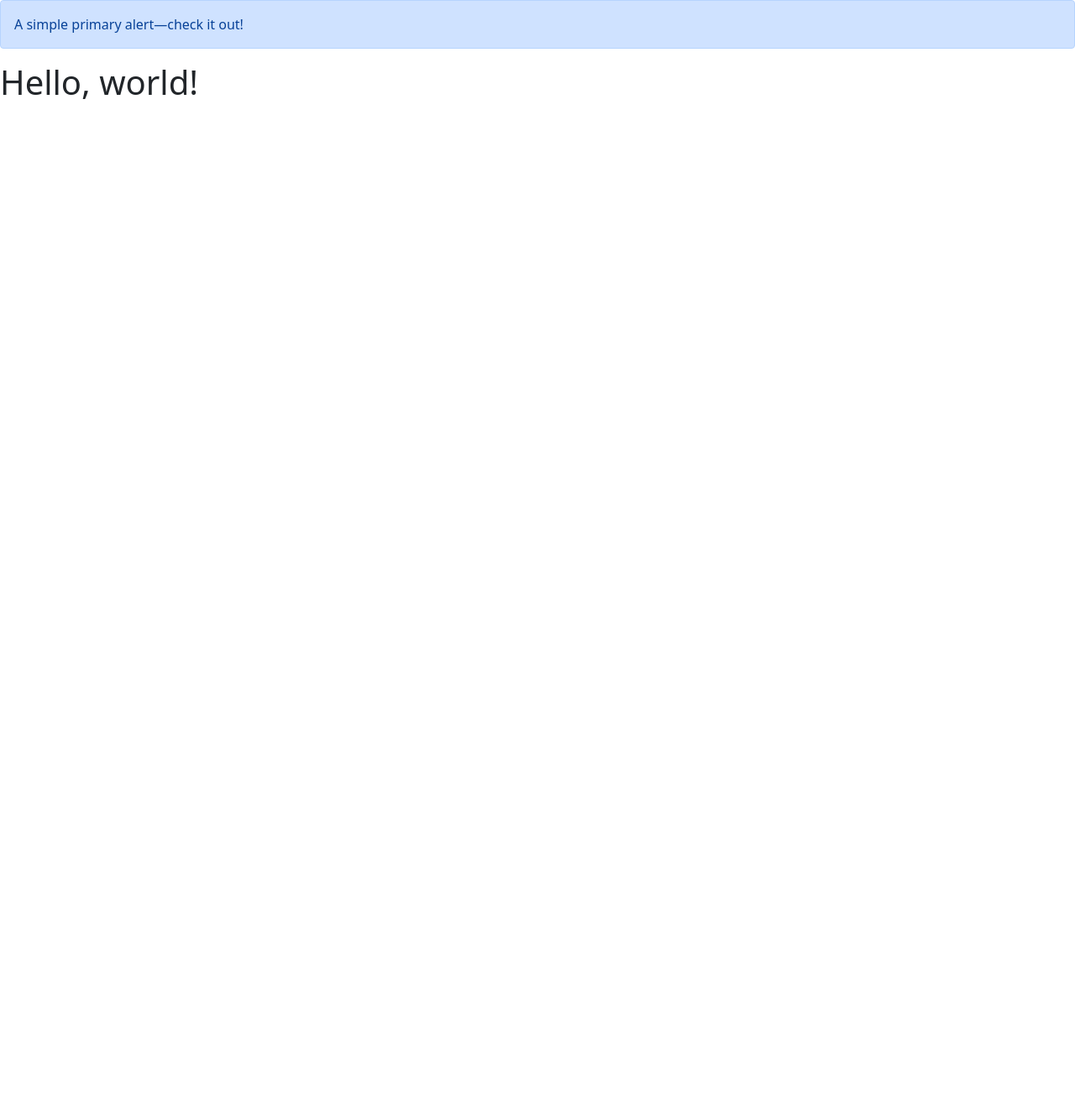
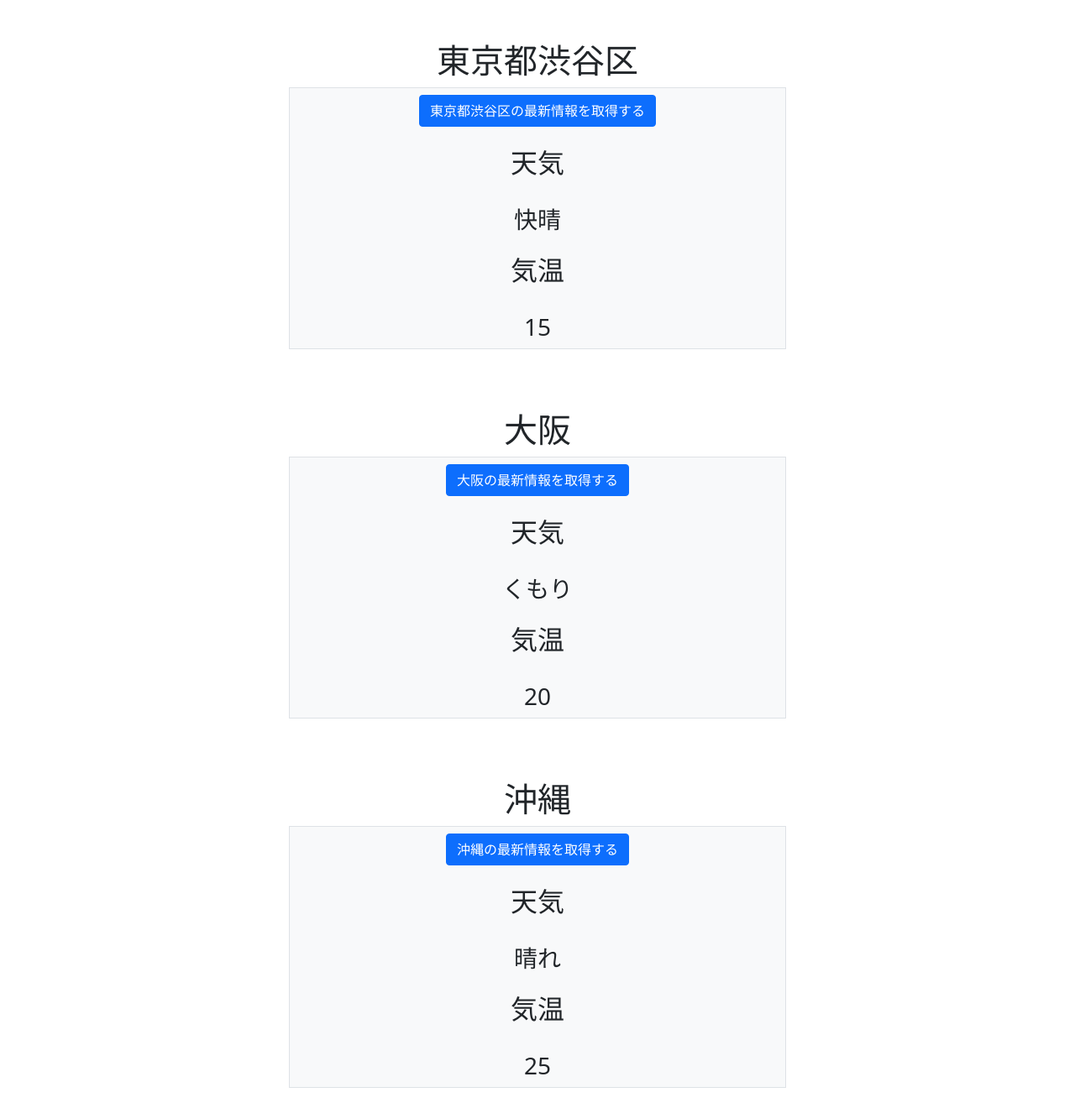
Before and after one commit to namotoy/weather_forecast, a Django app: page /top/ in a window 1280 px wide. Shown: the whole page at 84% size. Before the commit the page ends 118 px from the top, so only its background shows below. Run offline with Django 4.2, Linux system fonts and the light colour scheme; data comes from the database, SQL or seed files in the repository; both versions use the stored data as it was after the commit.

Commit message:
トップページ作成

```diff
--- a/weatherproject/templates/top.html
+++ b/weatherproject/templates/top.html
@@ -1,5 +1,5 @@
 <!doctype html>
-<html lang="en">
+<html lang="ja">
   <head>
     <!-- Required meta tags -->
     <meta charset="utf-8">
@@ -8,23 +8,22 @@
     <!-- Bootstrap CSS -->
     <link href="https://cdn.jsdelivr.net/npm/bootstrap@5.0.2/dist/css/bootstrap.min.css" rel="stylesheet" integrity="sha384-EVSTQN3/azprG1Anm3QDgpJLIm9Nao0Yz1ztcQTwFspd3yD65VohhpuuCOmLASjC" crossorigin="anonymous">
 
-    <title>Hello, world!</title>
+    <title>天気情報取得アプリ</title>
   </head>
   <body>
-    <div class="alert alert-primary" role="alert">
-      A simple primary alert—check it out!
+    {% for weather in object_list %}
+    <div class="text-center mt-4 p-4 offset-3 col-6">
+      <h1>{{weather.location}}</h1>
+      <div class="p-2  bg-light border">
+        <button class="btn btn-primary">{{weather.location}}の最新情報を取得する</button>
+        <h2 class="p-4">天気</h2>
+        <span class="h3 p-4">{{weather.weather}}</span>
+        <h2 class="p-4">気温</h2>
+        <span class="h3 p-4">{{weather.temperature}}</span>
+      </div>
+
+
     </div>
-    <h1>Hello, world!</h1>
-
-    <!-- Optional JavaScript; choose one of the two! -->
-
-    <!-- Option 1: Bootstrap Bundle with Popper -->
-    <script src="https://cdn.jsdelivr.net/npm/bootstrap@5.0.2/dist/js/bootstrap.bundle.min.js" integrity="sha384-MrcW6ZMFYlzcLA8Nl+NtUVF0sA7MsXsP1UyJoMp4YLEuNSfAP+JcXn/tWtIaxVXM" crossorigin="anonymous"></script>
-
-    <!-- Option 2: Separate Popper and Bootstrap JS -->
-    <!--
-    <script src="https://cdn.jsdelivr.net/npm/@popperjs/core@2.9.2/dist/umd/popper.min.js" integrity="sha384-IQsoLXl5PILFhosVNubq5LC7Qb9DXgDA9i+tQ8Zj3iwWAwPtgFTxbJ8NT4GN1R8p" crossorigin="anonymous"></script>
-    <script src="https://cdn.jsdelivr.net/npm/bootstrap@5.0.2/dist/js/bootstrap.min.js" integrity="sha384-cVKIPhGWiC2Al4u+LWgxfKTRIcfu0JTxR+EQDz/bgldoEyl4H0zUF0QKbrJ0EcQF" crossorigin="anonymous"></script>
-    -->
+    {% endfor %}
   </body>
 </html>
--- a/weatherproject/weatherproject/settings.py
+++ b/weatherproject/weatherproject/settings.py
@@ -23,7 +23,7 @@ BASE_DIR = Path(__file__).resolve().parent.parent
 SECRET_KEY = 'django-insecure-0pqkszm*ydqb@scs*%i5z)pvvsl*&8d!2-^wb2(mu)^-%^!($g'
 
 # SECURITY WARNING: don't run with debug turned on in production!
-DEBUG = False
+DEBUG = True
 
 ALLOWED_HOSTS = []
 
```
Also changed, not shown: weatherproject/db.sqlite3.
